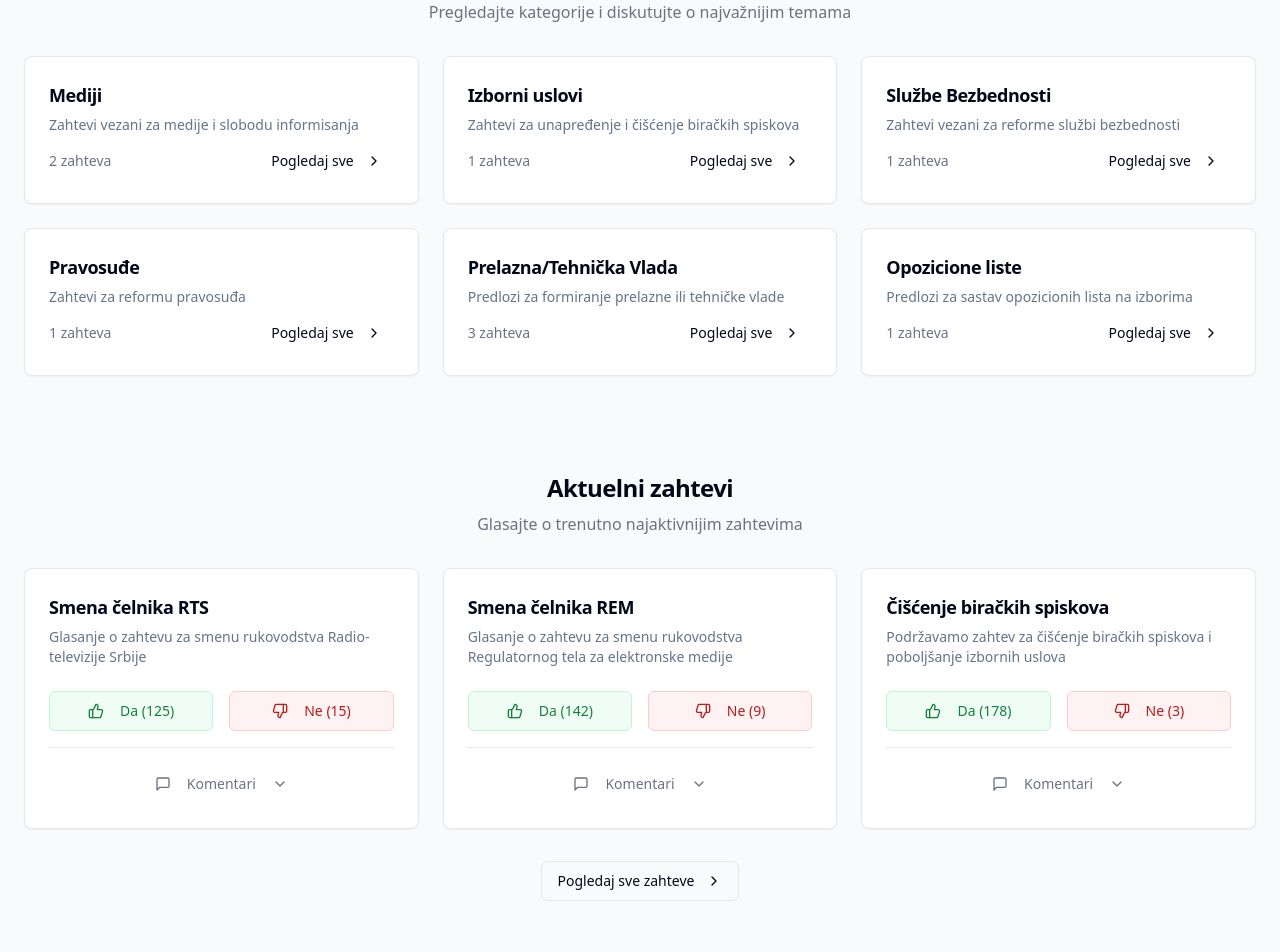
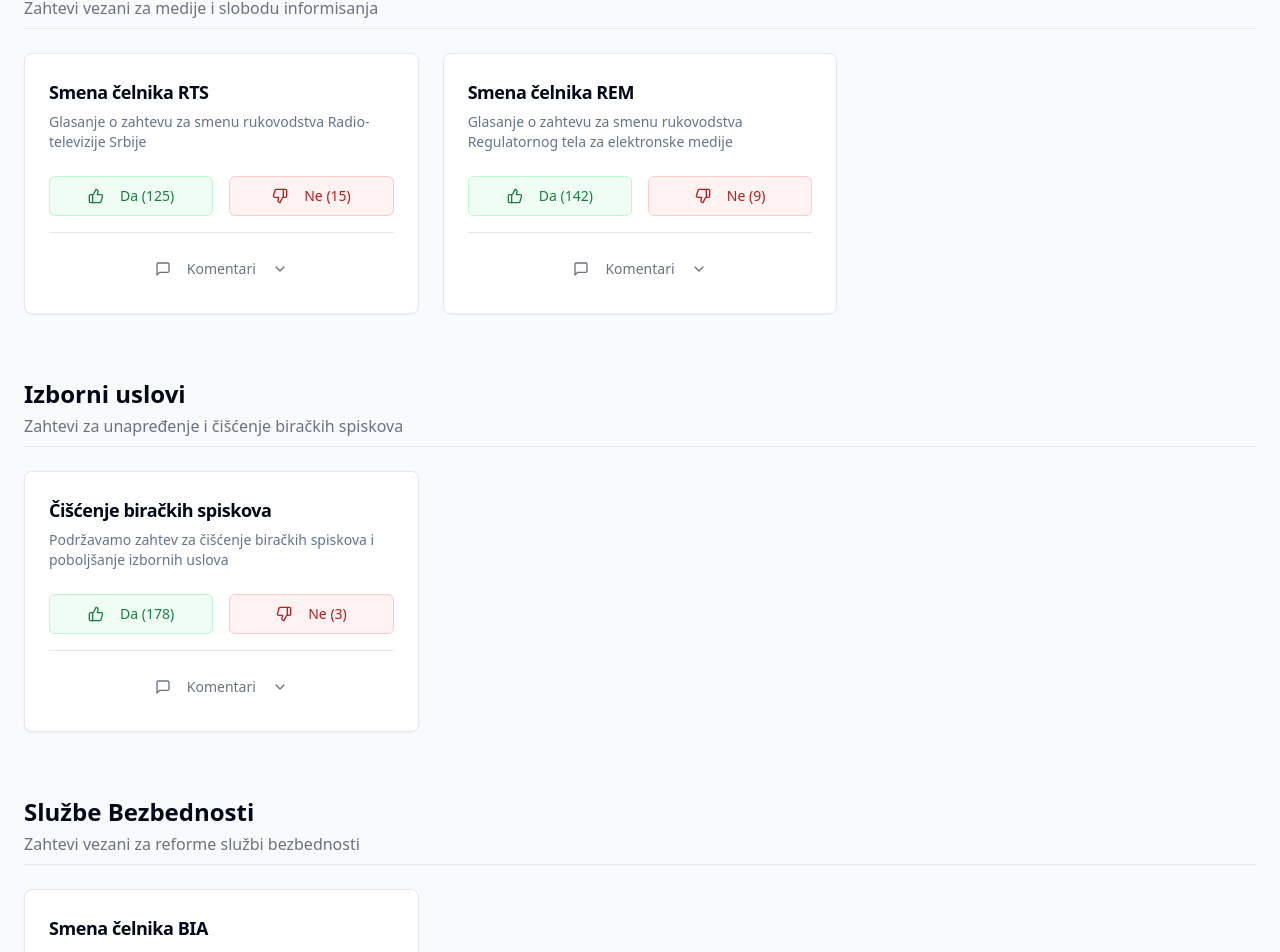
Before and after one commit to rajko-rad/gradjanskizahtevi, a React (Vite) app: page / in a window 1280 px wide. Shown: the part 396-1348 px from the top of the page. Built offline with nearby package versions, Linux system fonts and the light colour scheme.

Commit message:
Refactor: Remove categories section
Remove the categories section and display requests grouped by category.

```diff
--- a/src/App.tsx
+++ b/src/App.tsx
@@ -5,7 +5,6 @@ import { TooltipProvider } from "@/components/ui/tooltip";
 import { QueryClient, QueryClientProvider } from "@tanstack/react-query";
 import { BrowserRouter, Routes, Route } from "react-router-dom";
 import Index from "./pages/Index";
-import CategoryDetail from "./pages/CategoryDetail";
 import NotFound from "./pages/NotFound";
 
 const queryClient = new QueryClient();
@@ -18,7 +17,6 @@ const App = () => (
       <BrowserRouter>
         <Routes>
           <Route path="/" element={<Index />} />
-          <Route path="/category/:id" element={<CategoryDetail />} />
           <Route path="*" element={<NotFound />} />
         </Routes>
       </BrowserRouter>
--- a/src/pages/Index.tsx
+++ b/src/pages/Index.tsx
@@ -1,16 +1,12 @@
 
 import { Header } from "@/components/Header";
 import { Footer } from "@/components/Footer";
-import { CategoryCard } from "@/components/CategoryCard";
 import { VoteCard } from "@/components/VoteCard";
 import { CommentSystem } from "@/components/CommentSystem";
 import { categories, requests, mockComments } from "@/data/mockData";
 import { Button } from "@/components/ui/button";
-import { ChevronRight } from "lucide-react";
 
 const Index = () => {
-  const featuredRequests = requests.slice(0, 3);
-
   return (
     <div className="min-h-screen flex flex-col">
       <Header />
@@ -37,57 +33,39 @@ const Index = () => {
         </div>
       </section>
 
-      {/* Categories Section */}
-      <section className="py-12 bg-gray-50">
-        <div className="container px-4 md:px-6">
-          <div className="flex flex-col items-center">
-            <h2 className="text-2xl font-bold tracking-tight mb-2">Kategorije zahteva</h2>
-            <p className="text-gray-500 text-center mb-8 max-w-[600px]">
-              Pregledajte kategorije i diskutujte o najvažnijim temama
-            </p>
-            <div className="grid grid-cols-1 sm:grid-cols-2 lg:grid-cols-3 gap-6 w-full">
-              {categories.map((category) => (
-                <CategoryCard
-                  key={category.id}
-                  id={category.id}
-                  title={category.title}
-                  description={category.description}
-                  count={category.count}
-                />
-              ))}
-            </div>
-          </div>
-        </div>
-      </section>
-
-      {/* Featured Requests Section */}
+      {/* Requests Grouped by Categories */}
       <section className="py-12">
         <div className="container px-4 md:px-6">
-          <div className="flex flex-col items-center">
-            <h2 className="text-2xl font-bold tracking-tight mb-2">Aktuelni zahtevi</h2>
-            <p className="text-gray-500 text-center mb-8 max-w-[600px]">
-              Glasajte o trenutno najaktivnijim zahtevima
-            </p>
-            <div className="grid grid-cols-1 md:grid-cols-2 lg:grid-cols-3 gap-6 w-full">
-              {featuredRequests.map((request) => (
+          {categories.map((category) => {
+            const categoryRequests = requests.filter(req => req.categoryId === category.id);
+
+            if (categoryRequests.length === 0) return null;
+
+            return (
+              <div key={category.id} className="mb-16">
+                <div className="border-b pb-2 mb-6">
+                  <h2 className="text-2xl font-bold">{category.title}</h2>
+                  <p className="text-gray-500 mt-1">{category.description}</p>
+                </div>
+
+                <div className="grid grid-cols-1 md:grid-cols-2 lg:grid-cols-3 gap-6">
+                  {categoryRequests.map((request) => (
                     <VoteCard
                       key={request.id}
                       title={request.title}
                       description={request.description}
                       type={request.type as "yesno" | "multiple" | "range"}
                       options={request.options}
+                      min={request.min}
+                      max={request.max}
                       initialVotes={request.initialVotes}
                       hasComments={request.hasComments}
                     />
                   ))}
                 </div>
-            <div className="mt-8">
-              <Button variant="outline" className="group">
-                Pogledaj sve zahteve
-                <ChevronRight className="ml-1 h-4 w-4 transition-transform group-hover:translate-x-0.5" />
-              </Button>
               </div>
-          </div>
+            );
+          })}
         </div>
       </section>
 
```
Lines whose indentation alone changed are shown as unchanged.
